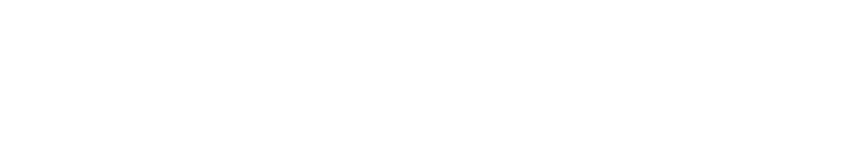
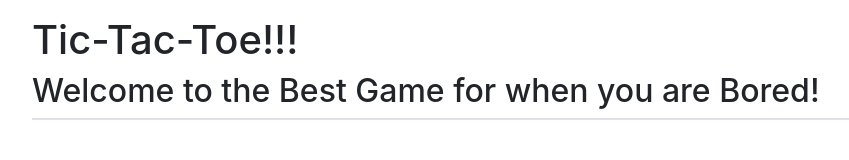
Before and after one commit to jesche2780/Wk11_Assignment, a website: page index.html in a window 1280 px wide. Shown: the whole page, without its empty margins (53-902 px from the left). Drawn offline with nearby package versions, Linux system fonts and the light colour scheme.

Commit message:
Initial setup for game

```diff
--- a/index.html
+++ b/index.html
@@ -3,11 +3,17 @@
 <head>
     <meta charset="UTF-8">
     <meta name="viewport" content="width=device-width, initial-scale=1.0">
-    <title>Document</title>
+    <title>Tic-Tac-Toe</title>
+    <link rel="stylesheet" href="node_modules/bootstrap/dist/css/bootstrap.min.css">
 </head>
 <body>
+    <div class="container mt-3">
+   <h1>Tic-Tac-Toe!!!</h1>
+   <h2>Welcome to the Best Game for when you are Bored!</h2>
+   <div id="board" class="border"></div>
+</div>
 
 
-
+ <script src="index.js"></script>
 </body>
 </html>
```
Also changed, not shown: indes.js (deleted), index.js (added), 1 other file.
